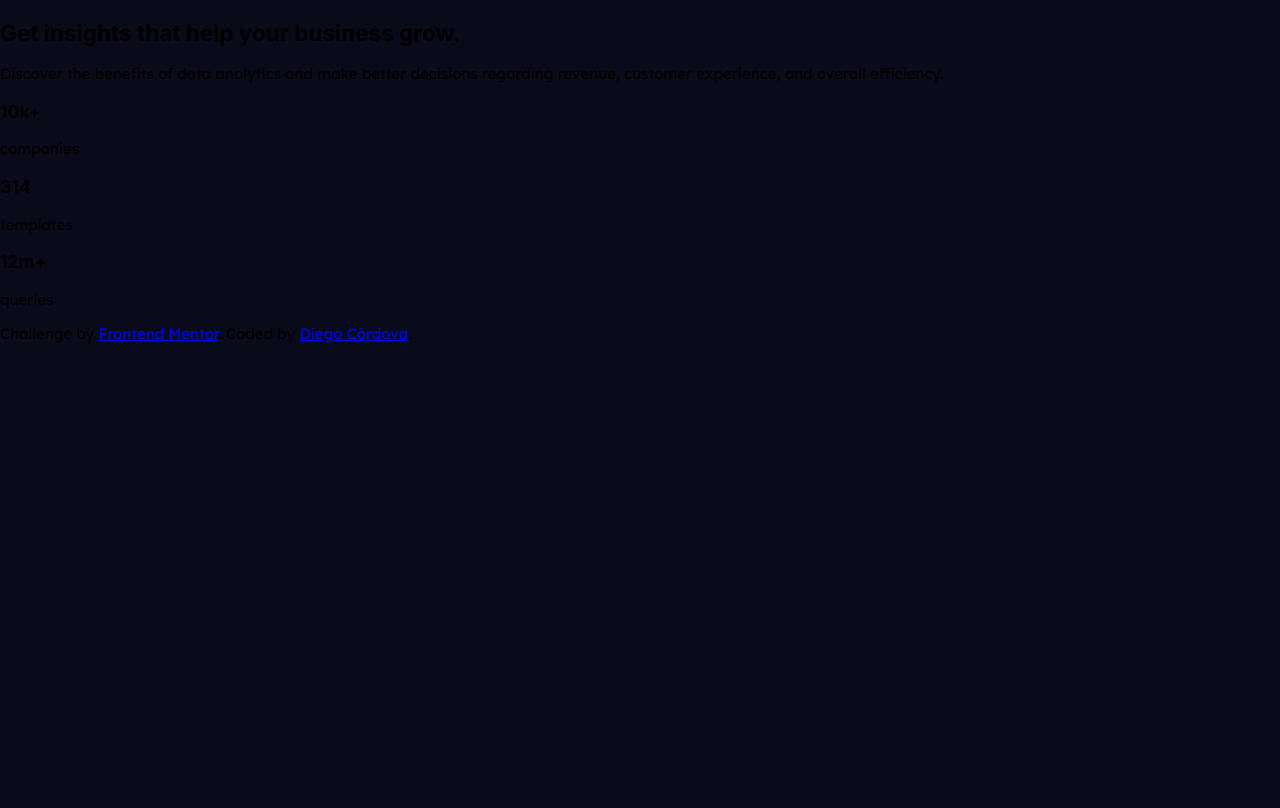
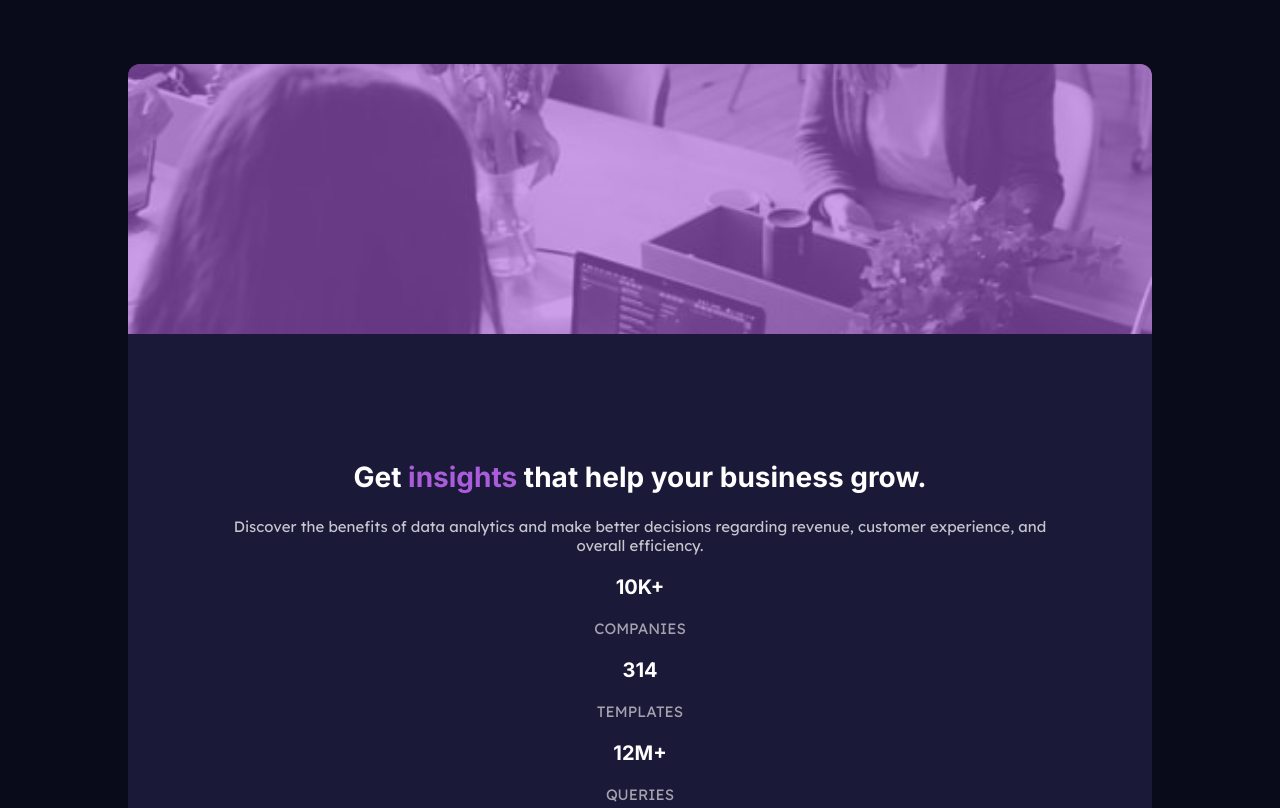
Before and after one commit to DiegoCordovaRatti/Stats-preview-card-component, a plain HTML site: page index.html in a window 1280 px wide. Shown: the top 808 px of the page. Drawn offline with Linux system fonts and the light colour scheme.

Commit message:
third commit

```diff
--- a/assets/scss/abstracts/_variables.scss
+++ b/assets/scss/abstracts/_variables.scss
@@ -25,9 +25,9 @@ $weight-bold: 700;
 
 // Typography
 // Font Sizes
-$xxxx-large: 130px;
-$xxx-large: 100px;
-$xx-large: 30px;
+$xxxx-large: 50px;
+$xxx-large: 40px;
+$xx-large: 28px;
 $x-large: 20px;
 $large: 18px;
 $medium: 15px;
--- a/assets/scss/base/_typography.scss
+++ b/assets/scss/base/_typography.scss
@@ -2,9 +2,15 @@ body{
     font-size: $medium;
     font-family: $lexen-deca;
     font-weight: $weight-regular;
+    color: $white;
+    text-align: center;
 }
 
 h1,h2, h3, h4, h5, h6{
     font-family: $inter;
     font-weight: $weight-bold;
 }
+
+p{
+    color: $slightly-transparent-white;
+}
--- a/assets/scss/layout/_article.scss
+++ b/assets/scss/layout/_article.scss
@@ -1,14 +1,64 @@
-// .form{
-//     position: absolute;
-//     left: 50%;
-//     transform: translateX(-50%);
-// }
+.article__container {
+    padding: 10%;
 
-// .form__container{
-//  display:flex;
-//  flex-direction: column;
-// }
+    .article__intro-container {
+        .article__intro-title {
+            font-size: $xx-large;
 
-// .form__button{
-//     text-align: center;
-// }
+            &.article__intro-title--purple {
+                color: $soft-violet;
+            }
+        }
+
+    }
+
+    .article__stats-container {
+        text-transform: uppercase;
+
+        .article__stats-number {
+            font-size: $x-large;
+        }
+
+        .article__stat {
+            color: $transparent-white;
+        }
+    }
+}
+
+@media only screen and (min-width:$desktop) {
+    .article {
+        width: 50%;
+    }
+
+    .article__container {
+        padding: 10%;
+        text-align: start;
+
+        .article__intro-container {
+            .article__intro-title {
+                font-size: $xxx-large;
+
+                &.article__intro-title--purple {
+                    color: $soft-violet;
+                }
+            }
+
+            .article__intro-paragraph {
+                font-size: $large;
+            }
+        }
+
+        .article__stats-container {
+            text-transform: uppercase;
+            display: flex;
+            justify-content: space-between;
+
+            .article__stats-group {
+
+                .article__stat {
+                    color: $transparent-white;
+                }
+            }
+        }
+    }
+}
--- /dev/null
+++ b/assets/scss/layout/_header.scss
@@ -0,0 +1,29 @@
+.header{
+    position: relative;
+    .header__container{
+        background-color: $soft-violet;
+        overflow: hidden;
+        height: 270px;
+        .header__image{
+            width: 100%;
+            height: 270px;
+            object-fit: cover;
+            opacity: 0.4;
+        }
+    }
+}
+
+@media only screen and (min-width:$desktop) {
+    .header{
+        width: 50%;
+        .header__container{
+            height: 100%;
+            .header__image{
+                width: 100%;
+                height: 100%;
+                object-fit: cover;
+                opacity: 0.4;
+            }
+        }
+    }
+}
--- a/assets/scss/layout/_main.scss
+++ b/assets/scss/layout/_main.scss
@@ -1,4 +1,21 @@
 .main{
     width: 100%;
-    height:100%
+    height:100%;
+    padding: 5% 0;
+    display: flex;
+    justify-content: center;
+    align-items: center;
+    .main__container{
+        background-color: $dark-saturated-blue;
+        width: 80%;
+        border-radius: 12px;
+        overflow: hidden;
+    }
 }
+
+@media only screen and (min-width:$desktop) {
+    .main__container{
+        display: flex;
+        flex-direction: row-reverse;
+    }
+}
--- a/assets/scss/main.scss
+++ b/assets/scss/main.scss
@@ -1,7 +1,6 @@
 //main.css # Manifest File
 // abstracts
 @import 'abstracts/variables';
-@import 'abstracts/mixins';
 // Vendors
 // Base
 @import 'base/base';
@@ -12,7 +11,5 @@
 @import 'layout/header';
 @import 'layout/article';
 // Components
-@import 'componentes/buttons';
-@import 'componentes/inputs';
 // Pages
 // Theme
--- a/index.html
+++ b/index.html
@@ -19,22 +19,27 @@
   <!-- Estilos -->
   <link rel="stylesheet" href="assets/css/main.css">
   <!-- titulo -->
-  <title>Frontend Mentor | Stats preview card component</title>
+  <title>Stats preview card component</title>
 </head>
 
 <body>
   <!------------------- MAIN ---------------------->
   <main class="main">
-    <div class="main-container">
+    <div class="main__container">
       <!------------------- HEADER ---------------------->
       <header class="header">
+        <div class="header__container">
+          <img class="header__image" src="assets/img/image-header-desktop.jpg" alt="office">
+        </div>
 
       </header>
       <!------------------- ARTICLE ---------------------->
       <article class="article">
         <div class="article__container">
           <div class="article__intro-container">
-            <h1 class="article__intro-title">Get insights that help your business grow.</h1>
+            <h1 class="article__intro-title">Get <span
+                class="article__intro-title article__intro-title--purple">insights</span> that help your business grow.
+            </h1>
 
             <p class="article__intro-paragraph">
               Discover the benefits of data analytics and make better decisions regarding revenue, customer
@@ -42,12 +47,18 @@
             </p>
           </div>
           <div class="article__stats-container">
+            <div class="article__stats-group">
               <h3 class="article__stats-number">10k+</h3>
               <p class="article__stat">companies</p>
+            </div>
+            <div class="article__stats-group">
               <h3 class="article__stats-number">314</h3>
               <p class="article__stat">templates</p>
+            </div>
+            <div class="article__stats-group">
               <h3 class="article__stats-number">12m+</h3>
               <p class="article__stat">queries</p>
+            </div>
           </div>
         </div>
       </article>
@@ -55,7 +66,7 @@
   </main>
   <div class="attribution">
     Challenge by <a href="https://www.frontendmentor.io?ref=challenge" target="_blank">Frontend Mentor</a>.
-    Coded by <a href="#">Diego Córdova</a>.
+    Coded by <a href="https://github.com/DiegoCordovaRatti" target="_blank">Diego Córdova</a>.
   </div>
 
 </body>
```
Also changed, not shown: assets/scss/componentes/_buttons.scss (deleted, +0 -26 lines), assets/css/main.css, assets/js/script.js (deleted), assets/scss/abstracts/_mixins.scss (deleted), assets/scss/componentes/_inputs.scss (deleted), design/desktop-design.jpg (deleted), design/desktop-preview.jpg (deleted), design/mobile-design.jpg (deleted), 2 other files. Lines whose indentation alone changed are shown as unchanged.
